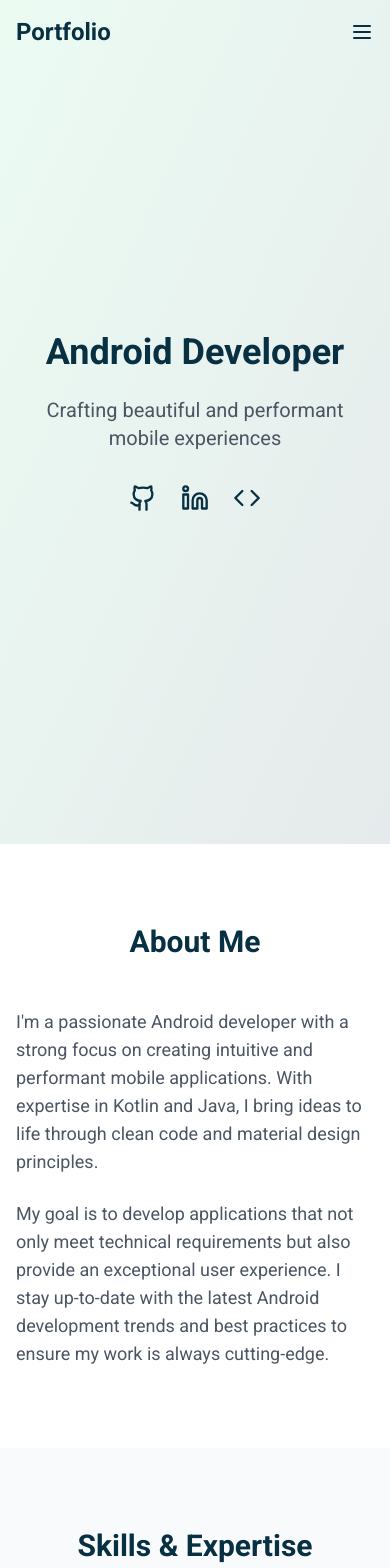
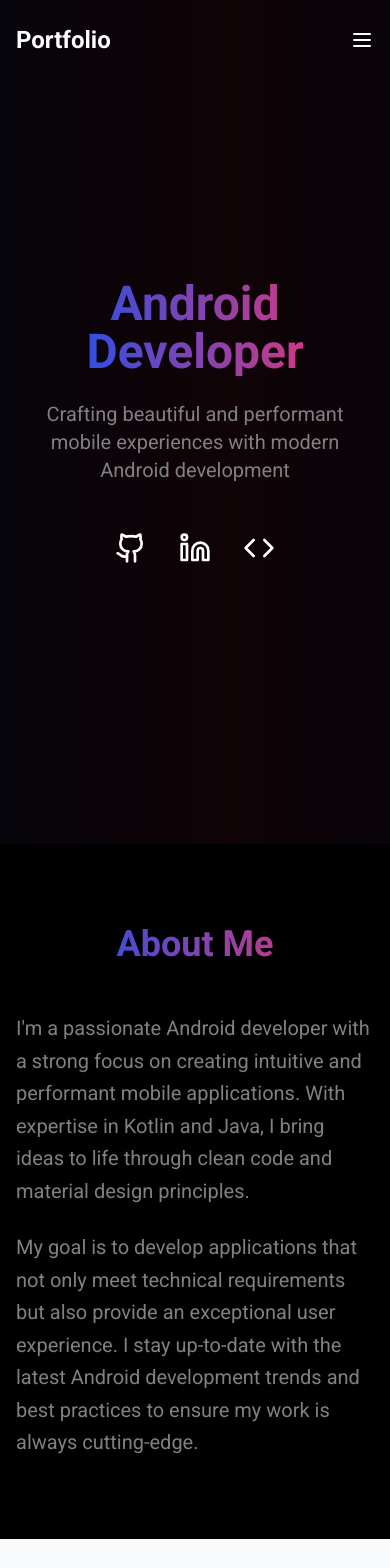
Before and after one commit to Akshaykomar890/modern-android-portfolio, a React (Vite) app: page / in a window 390 px wide. Shown: the top 1568 px of the page. Built offline with nearby package versions, Linux system fonts and the light colour scheme.

Commit message:
Create website with Framer theme
Implemented a new website design inspired by the Framer theme, incorporating similar layout and styling elements.
[skip gpt_engineer]

```diff
--- a/src/components/About.tsx
+++ b/src/components/About.tsx
@@ -1,15 +1,15 @@
 const About = () => {
   return (
-    <section id="about" className="py-20 bg-white">
+    <section id="about" className="py-20 bg-framer-bg text-framer-text">
       <div className="container mx-auto px-4">
-        <h2 className="text-3xl md:text-4xl font-bold text-android-blue text-center mb-12">
+        <h2 className="text-4xl md:text-5xl font-bold text-center mb-12 bg-gradient-to-r from-framer-primary to-framer-accent bg-clip-text text-transparent">
           About Me
         </h2>
-        <div className="max-w-3xl mx-auto">
-          <p className="text-lg text-gray-600 mb-6">
+        <div className="max-w-3xl mx-auto space-y-6">
+          <p className="text-xl text-framer-secondary leading-relaxed">
             I'm a passionate Android developer with a strong focus on creating intuitive and performant mobile applications. With expertise in Kotlin and Java, I bring ideas to life through clean code and material design principles.
           </p>
-          <p className="text-lg text-gray-600">
+          <p className="text-xl text-framer-secondary leading-relaxed">
             My goal is to develop applications that not only meet technical requirements but also provide an exceptional user experience. I stay up-to-date with the latest Android development trends and best practices to ensure my work is always cutting-edge.
           </p>
         </div>
--- a/src/components/Hero.tsx
+++ b/src/components/Hero.tsx
@@ -2,37 +2,38 @@ import { Github, Linkedin, Code } from "lucide-react";
 
 const Hero = () => {
   return (
-    <div className="min-h-screen flex items-center justify-center bg-gradient-to-br from-android-green/10 to-android-blue/10">
-      <div className="container mx-auto px-4 py-20">
-        <div className="text-center">
-          <h1 className="text-4xl md:text-6xl font-bold text-android-blue mb-6">
+    <div className="min-h-screen flex items-center justify-center bg-framer-bg text-framer-text relative overflow-hidden">
+      <div className="absolute inset-0 bg-gradient-to-r from-framer-primary/20 via-framer-accent/20 to-framer-primary/20 opacity-30 animate-gradient bg-[length:200%_200%]" />
+      <div className="container mx-auto px-4 py-20 relative z-10">
+        <div className="text-center max-w-4xl mx-auto">
+          <h1 className="text-5xl md:text-7xl font-bold mb-6 bg-gradient-to-r from-framer-primary to-framer-accent bg-clip-text text-transparent">
             Android Developer
           </h1>
-          <p className="text-xl md:text-2xl text-gray-600 mb-8">
-            Crafting beautiful and performant mobile experiences
+          <p className="text-xl md:text-2xl text-framer-secondary mb-12 max-w-2xl mx-auto">
+            Crafting beautiful and performant mobile experiences with modern Android development
           </p>
-          <div className="flex justify-center space-x-6">
+          <div className="flex justify-center space-x-8">
             <a
               href="https://github.com"
               target="_blank"
               rel="noopener noreferrer"
-              className="text-android-blue hover:text-android-green transition-colors"
+              className="text-framer-text hover:text-framer-primary transition-colors duration-300"
             >
-              <Github size={28} />
+              <Github size={32} />
             </a>
             <a
               href="https://linkedin.com"
               target="_blank"
               rel="noopener noreferrer"
-              className="text-android-blue hover:text-android-green transition-colors"
+              className="text-framer-text hover:text-framer-primary transition-colors duration-300"
             >
-              <Linkedin size={28} />
+              <Linkedin size={32} />
             </a>
             <a
               href="#projects"
-              className="text-android-blue hover:text-android-green transition-colors"
+              className="text-framer-text hover:text-framer-primary transition-colors duration-300"
             >
-              <Code size={28} />
+              <Code size={32} />
             </a>
           </div>
         </div>
--- a/src/components/Navbar.tsx
+++ b/src/components/Navbar.tsx
@@ -21,42 +21,45 @@ const Navbar = () => {
   ];
 
   return (
-    <nav className={`fixed w-full z-50 transition-all duration-300 ${isScrolled ? "bg-white shadow-md" : "bg-transparent"}`}>
+    <nav
+      className={`fixed w-full z-50 transition-all duration-300 ${
+        isScrolled ? "bg-framer-bg/80 backdrop-blur-md" : "bg-transparent"
+      }`}
+    >
       <div className="container mx-auto px-4">
-        <div className="flex justify-between items-center h-16">
-          <a href="#" className="text-2xl font-bold text-android-blue">Portfolio</a>
+        <div className="flex justify-between items-center h-20">
+          <a href="#" className="text-2xl font-bold text-framer-text">
+            Portfolio
+          </a>
 
-          {/* Desktop Menu */}
           <div className="hidden md:flex space-x-8">
             {navItems.map((item) => (
               <a
                 key={item.label}
                 href={item.href}
-                className="text-android-blue hover:text-android-green transition-colors"
+                className="text-framer-text hover:text-framer-primary transition-colors duration-300"
               >
                 {item.label}
               </a>
             ))}
           </div>
 
-          {/* Mobile Menu Button */}
           <button
-            className="md:hidden text-android-blue"
+            className="md:hidden text-framer-text"
             onClick={() => setIsMenuOpen(!isMenuOpen)}
           >
             {isMenuOpen ? <X size={24} /> : <Menu size={24} />}
           </button>
         </div>
 
-        {/* Mobile Menu */}
         {isMenuOpen && (
-          <div className="md:hidden bg-white">
+          <div className="md:hidden bg-framer-bg/95 backdrop-blur-md">
             <div className="flex flex-col space-y-4 px-4 py-6">
               {navItems.map((item) => (
                 <a
                   key={item.label}
                   href={item.href}
-                  className="text-android-blue hover:text-android-green transition-colors"
+                  className="text-framer-text hover:text-framer-primary transition-colors duration-300"
                   onClick={() => setIsMenuOpen(false)}
                 >
                   {item.label}
--- a/src/index.css
+++ b/src/index.css
@@ -26,14 +26,6 @@
     --input: 214.3 31.8% 91.4%;
     --ring: 222.2 84% 4.9%;
     --radius: 0.5rem;
-    --sidebar-background: 0 0% 98%;
-    --sidebar-foreground: 240 5.3% 26.1%;
-    --sidebar-primary: 240 5.9% 10%;
-    --sidebar-primary-foreground: 0 0% 98%;
-    --sidebar-accent: 240 4.8% 95.9%;
-    --sidebar-accent-foreground: 240 5.9% 10%;
-    --sidebar-border: 220 13% 91%;
-    --sidebar-ring: 217.2 91.2% 59.8%;
   }
 }
 
@@ -43,4 +35,11 @@ html {
 
 body {
   font-family: 'Roboto', sans-serif;
+  background-color: theme('colors.framer.bg');
+  color: theme('colors.framer.text');
 }
+
+::selection {
+  background-color: theme('colors.framer.primary');
+  color: theme('colors.framer.text');
+}
--- a/tailwind.config.ts
+++ b/tailwind.config.ts
@@ -19,6 +19,14 @@ export default {
     },
     extend: {
       colors: {
+        framer: {
+          bg: "#000000",
+          primary: "#0055FF",
+          secondary: "#808080",
+          accent: "#FF3366",
+          text: "#FFFFFF",
+          muted: "#666666",
+        },
         android: {
           green: "#3DDC84",
           blue: "#073042",
@@ -71,6 +79,19 @@ export default {
       fontFamily: {
         roboto: ["Roboto", "sans-serif"],
       },
+      animation: {
+        "gradient": "gradient 8s linear infinite",
+      },
+      keyframes: {
+        gradient: {
+          "0%, 100%": {
+            backgroundPosition: "0% 50%",
+          },
+          "50%": {
+            backgroundPosition: "100% 50%",
+          },
+        },
+      },
     },
   },
   plugins: [require("tailwindcss-animate")],
```
